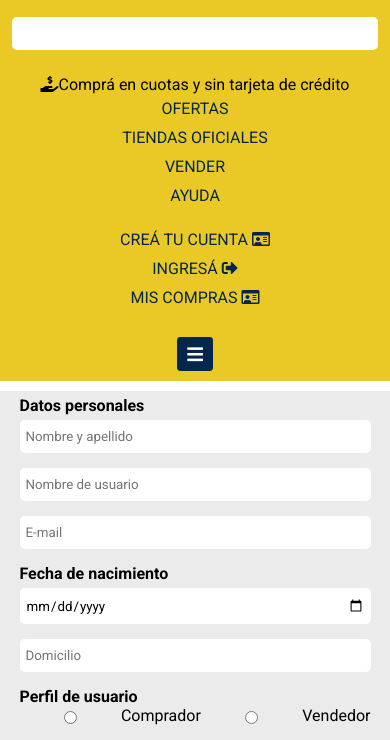
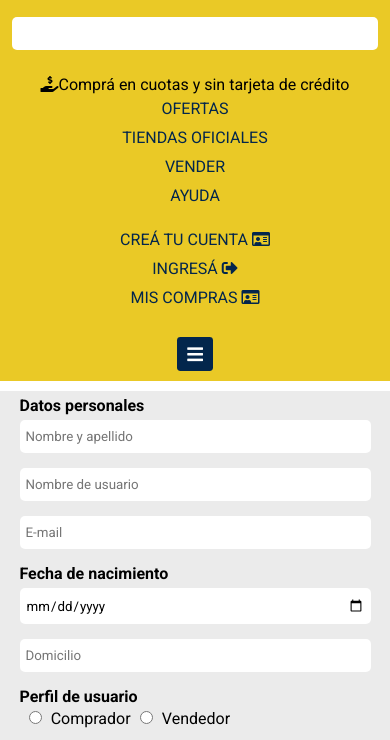
Before and after one commit to francocsanchez/mercadoLiebre, a website: page views/register.html in a window 390 px wide. Shown: the part 103-843 px from the top of the page. Drawn offline with Linux system fonts and the light colour scheme.

Commit message:
mobil first

```diff
--- a/public/css/style.css
+++ b/public/css/style.css
@@ -150,6 +150,8 @@ footer {
 
 .radio-perfil {
     display: flex;
+    width: 60%;
+    align-items: baseline;
 
 }
 
```
